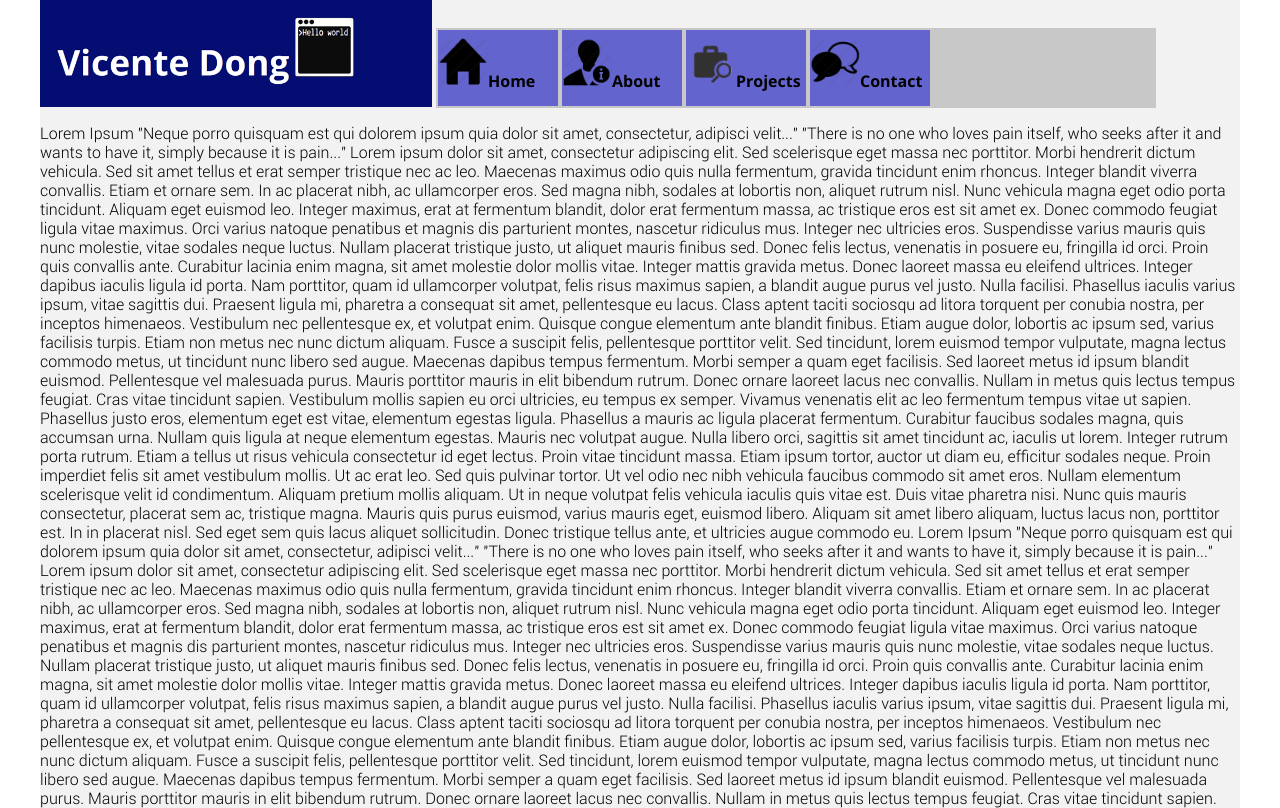
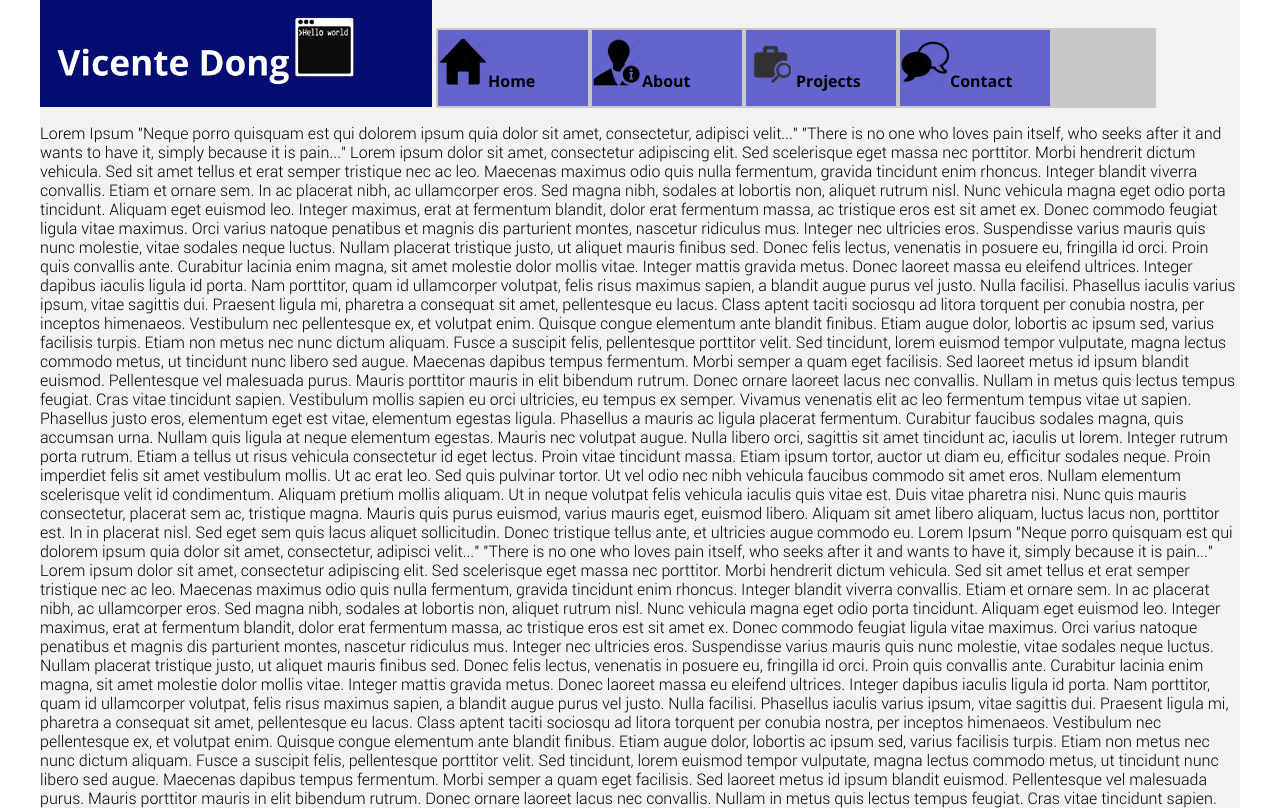
Before and after one commit to fi67/vincente, a plain HTML site: page test1.html in a window 1280 px wide. Shown: the top 808 px of the page. Drawn offline with Linux system fonts and the light colour scheme.

Commit message:
Update theme4.css

```diff
--- a/theme4.css
+++ b/theme4.css
@@ -103,7 +103,7 @@ top:0;
 }
 
 /* Desktop sized screen */
-@media only screen and (min-width : 800px) {
+@media only screen and (min-width : 840px) {
 
         header{
         width:30%;
@@ -118,7 +118,7 @@ top:0;
 
 
 .mainNav li {
-width:120px;
+width:150px;
 flex-grow: 0;
 }
 
```
